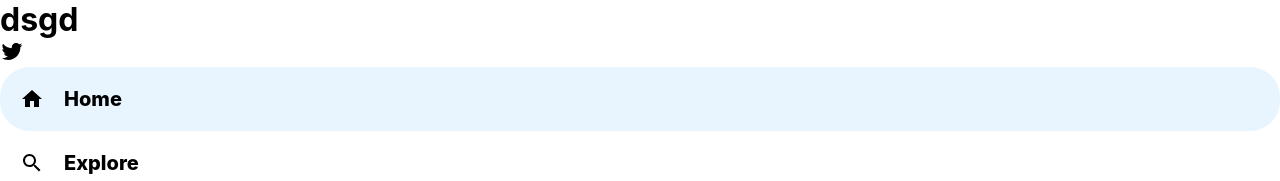
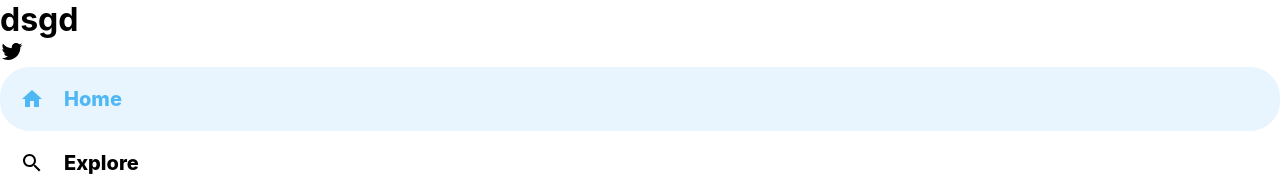
Before and after one commit to sanjaysj6282/twitter-clone, a React (Create React App) app: page / in a window 1280 px wide. In both pictures the pointer is over the element "Home". Shown: the top 181 px of the page. Built offline with nearby package versions, Linux system fonts and the light colour scheme.

Commit message:
hover fn

```diff
--- a/src/SidebarOption.css
+++ b/src/SidebarOption.css
@@ -19,4 +19,7 @@
 .sidebarOption:hover{
     background-color: #e8f5fe;
     border-radius: 30px;
+    color: var(--twitter-color);
+    transition: color 100ms ease-out;
+
 }
```
